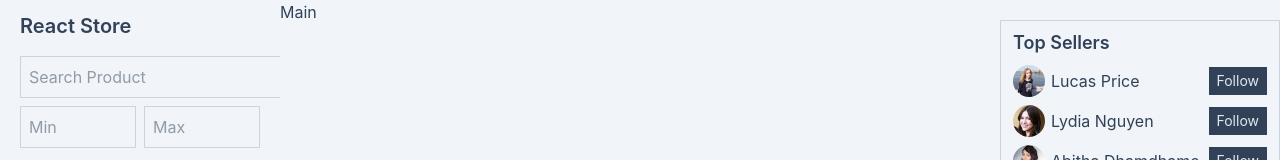
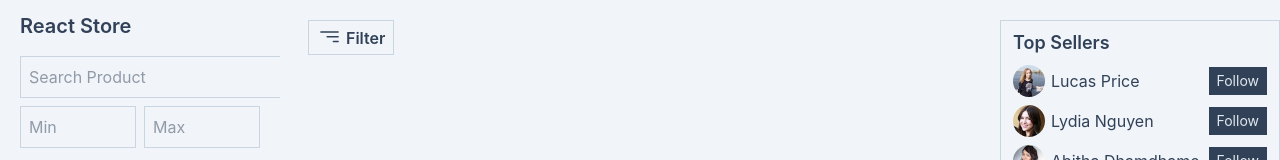
Before and after one commit to Muhammad-Zohaib-42/react-monster-master-class, a React (Vite) app in the folder react-store/: page / in a window 1280 px wide. Shown: the top 160 px of the page. Built offline with nearby package versions, Linux system fonts and the light colour scheme.

Commit message:
filter open close ui ux done

```diff
--- /dev/null
+++ b/react-store/src/components/DropdownItem.tsx
@@ -0,0 +1,13 @@
+type DropdownItemProps = {
+    option: string
+}
+
+const DropdownItem = ({option}: DropdownItemProps) => {
+  return (
+    <li className="w-full">
+        <button className="px-3 py-1 transition hover:bg-slate-200 w-full text-left">{option}</button>
+    </li>
+  )
+}
+
+export default DropdownItem
--- /dev/null
+++ b/react-store/src/components/FilterBtn.tsx
@@ -0,0 +1,25 @@
+import { BsFilterRight } from "react-icons/bs";
+import DropdownItem from "./DropdownItem";
+import { useState } from "react";
+
+const FilterBtn = () => {
+  const options: string[] = ['Cheap', 'Expensive', 'Popular']
+
+  const [isOpen, setIsOpen] = useState<boolean>(false)
+
+  return (
+    <div className="relative">
+        <button onClick={() => setIsOpen(!isOpen)} className="px-2 py-1 border border-slate-300 transition hover:bg-slate-200 flex items-center gap-1">
+            <BsFilterRight size={25} />
+            <span className="font-semibold">Filter</span>
+        </button>
+        <ul className="absolute left-0 top-[120%] border border-slate-300 w-[120px] py-1" style={{display: isOpen ? "block" : "none"}}>
+            {
+                options.map((option, index) => <DropdownItem key={index} option={option} />)
+            }
+        </ul>
+    </div>
+  )
+}
+
+export default FilterBtn
--- a/react-store/src/components/KeywordItem.tsx
+++ b/react-store/src/components/KeywordItem.tsx
@@ -4,8 +4,10 @@ type keywordItemProps = {
 
 const KeywordItem = ({keyword}: keywordItemProps) => {
   return (
-    <li className="px-2 py-1 border border-slate-300 transition hover:bg-slate-200">
-        <p>{keyword}</p>
+    <li className="">
+        <button className="px-2 py-1 border border-slate-300 transition hover:bg-slate-200 w-full text-start">
+          <p>{keyword}</p>
+        </button>
     </li>
   )
 }
--- a/react-store/src/components/Main.tsx
+++ b/react-store/src/components/Main.tsx
@@ -1,6 +1,12 @@
+import FilterBtn from "./FilterBtn"
+
 const Main = () => {
   return (
-    <main className="grow h-full">Main</main>
+    <main className="grow h-full overflow-y-auto scrollbar-none py-5 px-7">
+      <div>
+        <FilterBtn />
+      </div>
+    </main>
   )
 }
 
--- /dev/null
+++ b/react-store/src/components/ProductCard.tsx
@@ -0,0 +1,21 @@
+type ProductCardProps = {
+    imgSrc: string,
+    title: string,
+    price: number
+}
+
+const ProductCard = ({imgSrc, title, price}: ProductCardProps) => {
+  return (
+    <div className="border border-slat-300">
+        <div>
+            <img src={imgSrc} alt={`${title} image`} />
+        </div>
+        <div className="p-2">
+            <h3>{title}</h3>
+            <p>${price}</p>
+        </div>
+    </div>
+  )
+}
+
+export default ProductCard
```
